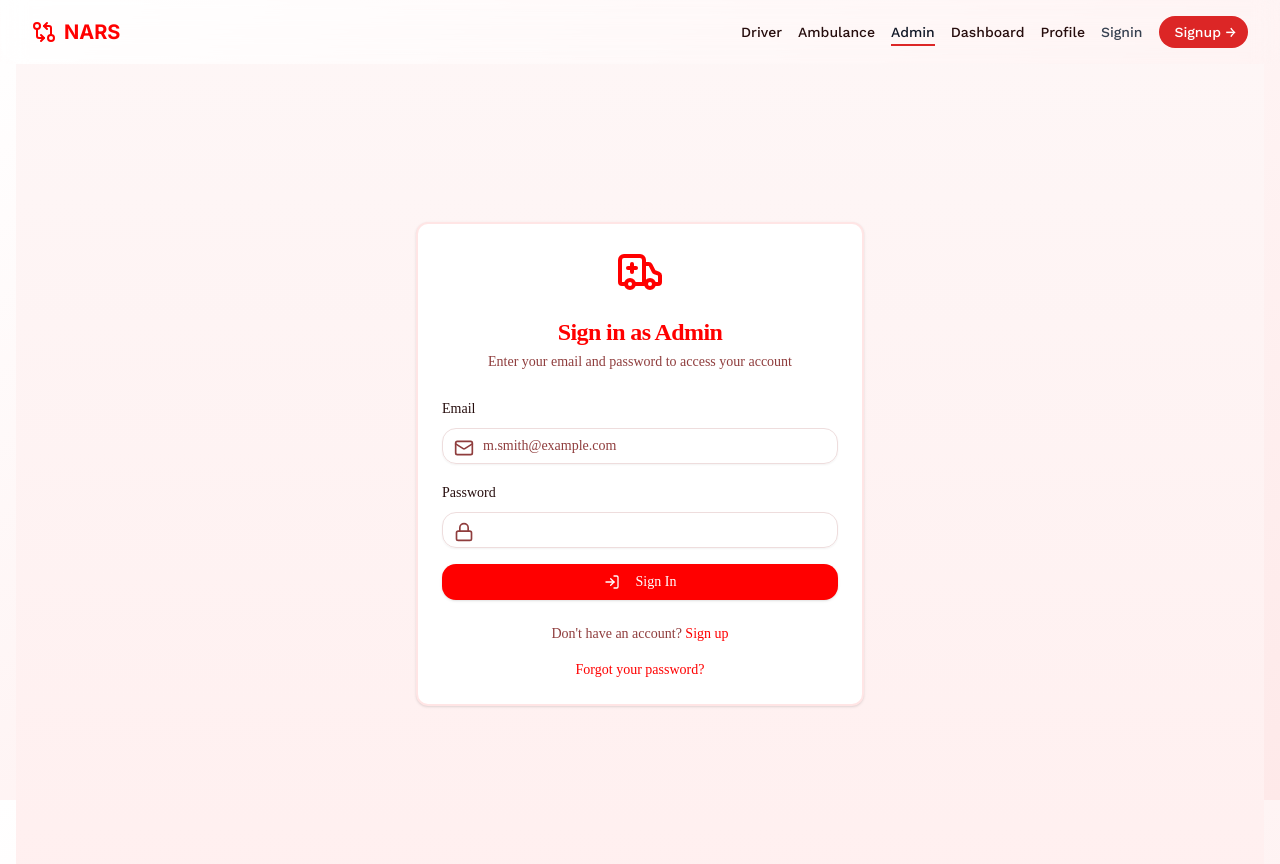
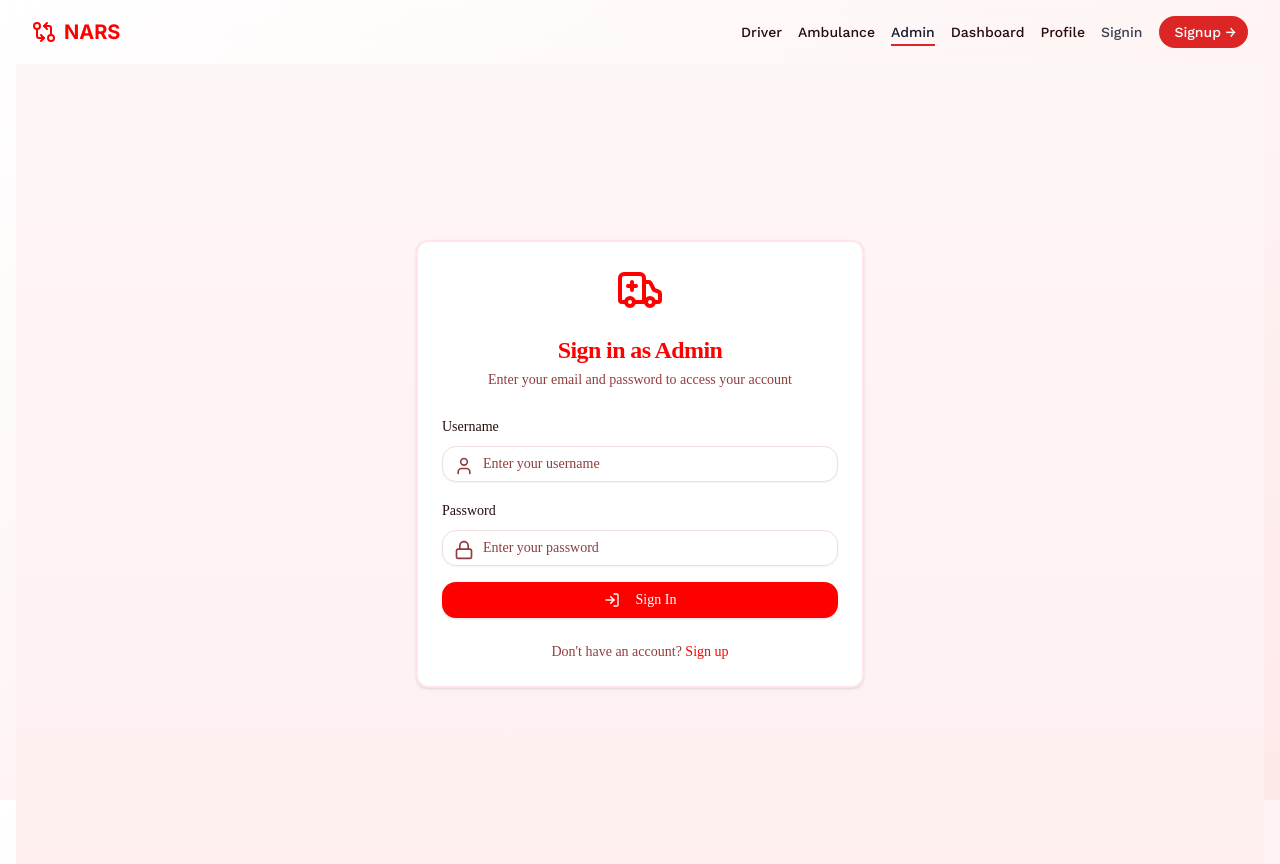
Before and after one commit to haleatus/NARS-FE, a Next.js app: page /admin-signin in a window 1280 px wide. Built offline with nearby package versions, Linux system fonts and the light colour scheme.

Commit message:
update : updated the signin client

```diff
--- a/src/components/auth/admin-signin-client.tsx
+++ b/src/components/auth/admin-signin-client.tsx
@@ -1,6 +1,6 @@
 "use client";
 
-import { useState } from "react";
+import { Suspense, useEffect, useState } from "react";
 import Link from "next/link";
 import { Button } from "@/components/ui/button";
 import { Input } from "@/components/ui/input";
@@ -13,18 +13,62 @@ import {
   CardHeader,
   CardTitle,
 } from "@/components/ui/card";
-import { Ambulance, LogIn, Mail, Lock } from "lucide-react";
+import { Ambulance, LogIn, Lock, User } from "lucide-react";
+import { useRouter, useSearchParams } from "next/navigation";
+import { toast } from "sonner";
+import { AuthErrorResponse } from "@/core/types/auth.interface";
+import { adminSignIn } from "@/app/actions/auth/admin.action";
 
-export default function AdminSignInClient() {
+function SignInForm() {
+  const [username, setUsername] = useState("");
+  const [password, setPassword] = useState("");
   const [isLoading, setIsLoading] = useState(false);
+  const router = useRouter();
+  const searchParams = useSearchParams();
 
-  const handleSubmit = async (event: React.FormEvent<HTMLFormElement>) => {
-    event.preventDefault();
+  useEffect(() => {
+    const message = searchParams.get("message");
+    if (message === "unauthorized") {
+      toast.error("You are not signed in yet.");
+    }
+  }, [searchParams]);
+
+  const handleSubmit = async (e: React.FormEvent) => {
+    e.preventDefault();
     setIsLoading(true);
-    // Simulate API call
-    await new Promise((resolve) => setTimeout(resolve, 1500));
-    setIsLoading(false);
-    // Handle sign-in logic here
+
+    try {
+      const result = await adminSignIn({
+        username,
+        password,
+      });
+
+      if (result.success && result.data) {
+        toast.success("Sign in successful! Redirecting...");
+        // Reset form
+        setUsername("");
+        setPassword("");
+        // Redirect to home or the intended destination
+        const redirectTo = searchParams.get("redirectTo") || "/";
+        setTimeout(() => router.push(redirectTo), 1000);
+      } else if (result.error) {
+        // Handle field-specific errors
+        console.log("Full error response:", result.error);
+        const error = result.error as AuthErrorResponse;
+
+        // // For debugging
+        // console.log("Full error response:", result.error);
+        // console.log("Processed errors:", error);
+
+        // Show error toast
+        toast.error(error.message || "Invalid email or password");
+      }
+    } catch (error) {
+      console.log("Error in Signin Client : ", error);
+      toast.error("An unexpected error occurred. Please try again.");
+    } finally {
+      setIsLoading(false);
+    }
   };
 
   return (
@@ -45,16 +89,19 @@ export default function AdminSignInClient() {
           <form onSubmit={handleSubmit}>
             <div className="space-y-4">
               <div className="space-y-2">
-                <Label htmlFor="email">Email</Label>
+                <Label htmlFor="username">Username</Label>
                 <div className="relative">
                   <Input
-                    id="email"
-                    type="email"
-                    placeholder="m.smith@example.com"
+                    id="username"
+                    type="text"
+                    value={username}
+                    onChange={(e) => setUsername(e.target.value)}
                     required
+                    disabled={isLoading}
                     className="pl-10"
+                    placeholder="Enter your username"
                   />
-                  <Mail className="absolute left-3 top-2.5 h-5 w-5 text-muted-foreground" />
+                  <User className="absolute left-3 top-2.5 h-5 w-5 text-muted-foreground" />
                 </div>
               </div>
               <div className="space-y-2">
@@ -63,8 +110,12 @@ export default function AdminSignInClient() {
                   <Input
                     id="password"
                     type="password"
+                    value={password}
+                    onChange={(e) => setPassword(e.target.value)}
                     required
+                    disabled={isLoading}
                     className="pl-10"
+                    placeholder="Enter your password"
                   />
                   <Lock className="absolute left-3 top-2.5 h-5 w-5 text-muted-foreground" />
                 </div>
@@ -96,16 +147,22 @@ export default function AdminSignInClient() {
               Sign up
             </Link>
           </div>
-          <div className="text-sm text-center">
-            <Link
-              href="/forgot-password"
-              className="text-primary hover:underline"
-            >
-              Forgot your password?
-            </Link>
-          </div>
         </CardFooter>
       </Card>
     </div>
   );
 }
+
+export default function AdminSignInClient() {
+  return (
+    <Suspense
+      fallback={
+        <div className="flex items-center justify-center min-h-screen">
+          <div className="animate-spin rounded-full h-32 w-32 border-t-2 border-b-2 border-primary"></div>
+        </div>
+      }
+    >
+      <SignInForm />
+    </Suspense>
+  );
+}
```
